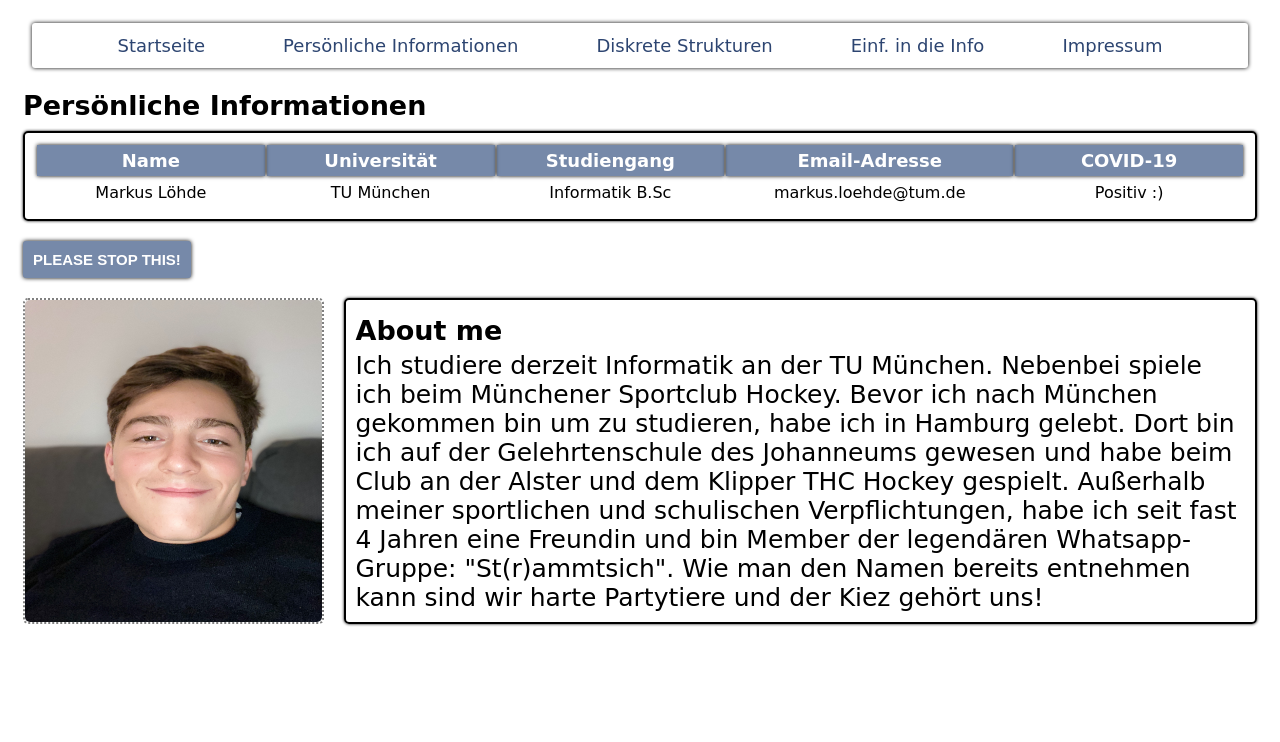
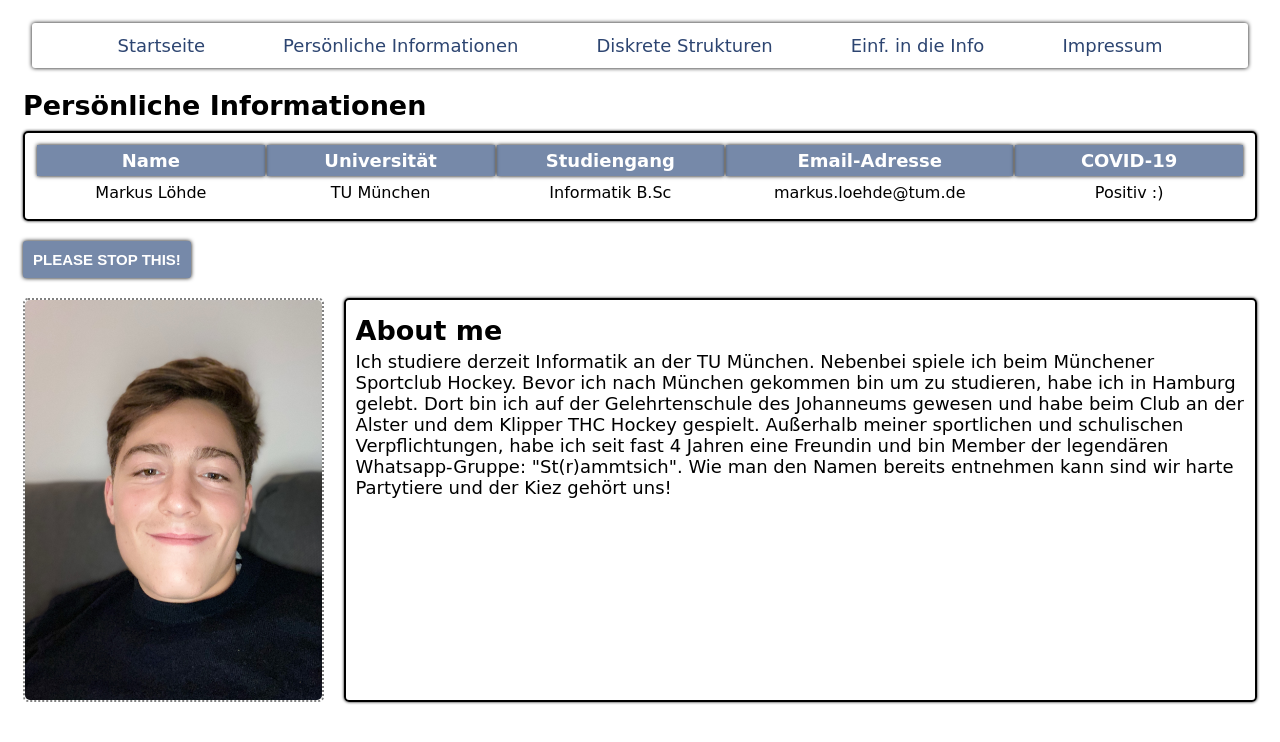
Before and after one commit to 1999Markus/html-data, a plain HTML site: page person.html in a window 1280 px wide. Both pictures are taken after a click on the button "Show me his face!". Drawn offline with Linux system fonts and the light colour scheme; a web font is replaced by a local one.

Commit message:
Habe die height gefixed

```diff
--- a/person.html
+++ b/person.html
@@ -59,15 +59,13 @@
                     if(clicked){
                         clicked = false;
                         $(".bild").show(2000, function(){
-                            $(".button").text("PLEASE STOP THIS!")
-                            $(".aboutme-text").css("font-size","25px");
+                            $(".button").text("PLEASE STOP THIS!");
                     });
                     }
                     else{
                         clicked = true;
                         $(".bild").hide(1000, function(){
                             $(".button").text("Show me his face!");
-                            $(".aboutme-text").css("font-size","18px");
                         });
                     }
                 });
--- a/styleSheetPerson.css
+++ b/styleSheetPerson.css
@@ -81,7 +81,7 @@ th{
 }
 .image{
     position: relative;
-    width: 100%;
+    height: 400px;
     border: dotted 2px gray;
     border-radius: 5px;
     margin-right: 20px;
```
